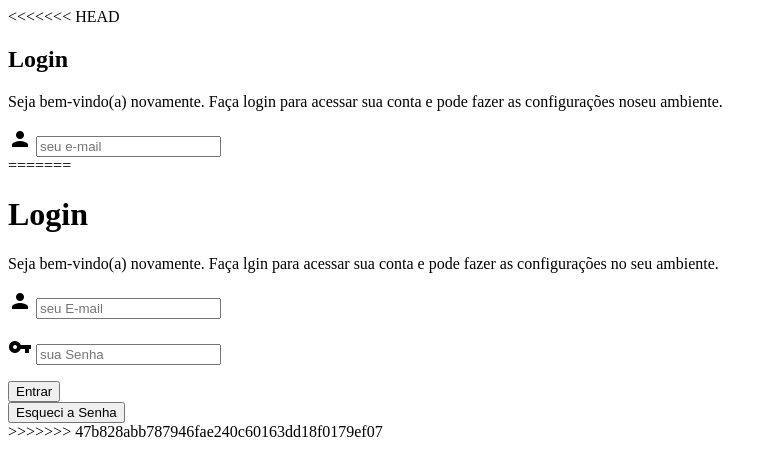
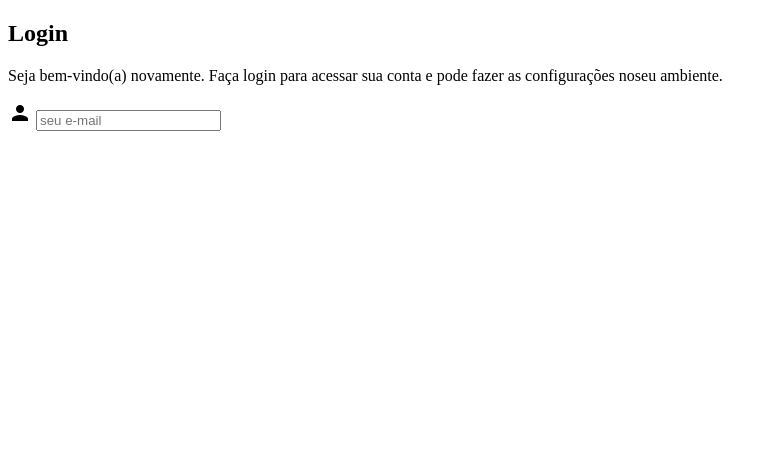
Before and after one commit to zeloyola/projeto-login, a plain HTML site: page index.html in a window 1280 px wide. Shown: the whole page, without its empty margins (0-777 px from the left). Drawn offline with Linux system fonts and the light colour scheme.

Commit message:
Nova brant

```diff
--- a/index.html
+++ b/index.html
@@ -11,7 +11,7 @@
 </head>
 
 <body>
-<<<<<<< HEAD
+
     <main>
         <section id="logim">
             <div id="imagem">
@@ -30,38 +30,4 @@
             </div>
         </section>
     </main>
-=======
-    <h1>
-        Login
-    </h1>
-    <form action="cadastro.php" method="post" autocapitalize="on">
-        <p>
-            Seja bem-vindo(a) novamente. Faça lgin para acessar sua conta e pode fazer as configurações no seu ambiente.
-        </p>
-
-        <p>
-            <label for="iemail">
-                <i class="material-icons">person</i>
-            </label>
-            <input type="email" name="email" id="iemail" required placeholder="seu E-mail">
-        </p>
-
-        <p>
-            <label for="isenha">
-                <i class="material-icons">vpn_key</i>
-            </label>
-            <input type="password" name="senha" id="isenha" required min="8" placeholder="sua Senha">
-        </p>
-
-        <div>
-            <input type="submit" value="Entrar">
-        </div>
-
-        <div>
-            <input type="reset" value="Esqueci a Senha">
-        </div>
-    </form>
->>>>>>> 47b828abb787946fae240c60163dd18f0179ef07
     </body>
-
-</html>
```
Lines whose indentation alone changed are shown as unchanged.
